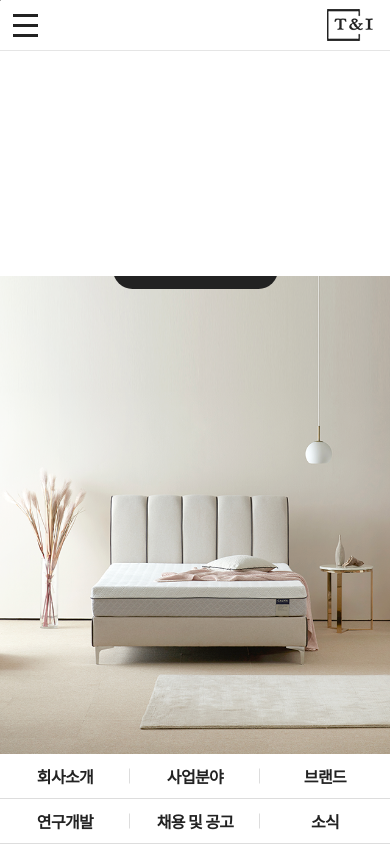
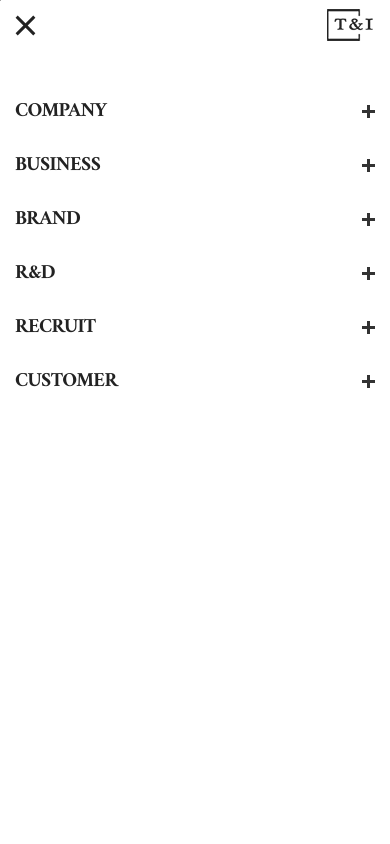
Before and after one commit to ParkDajeong/the-tni, a plain HTML site: page index.html in a window 390 px wide. Both pictures are taken after a click on the button "주메뉴 열기". Shown: the top 844 px of the page. Drawn offline with nearby package versions, Linux system fonts and the light colour scheme; a web font is replaced by a local one.

Commit message:
Mobile nav 구현

```diff
--- a/css/index.css
+++ b/css/index.css
@@ -50,18 +50,41 @@ header .inner {
   margin: 0 auto;
 }
 
+.btn-mb-menu span {
+  transition: background-color .6s;
+}
+
 .btn-mb-menu span::before,
 .btn-mb-menu span::after {
   content: "";
   position: absolute;
+  transition: margin-top .3s .3s, transform .3s;
+}
+
+.btn-mb-menu.on span {
+  background-color: transparent;
+}
+
+.btn-mb-menu.on span::before,
+.btn-mb-menu.on span::after {
+  margin-top: 0;
+  transition: margin-top .3s, transform .3s .3s;
 }
 
 .btn-mb-menu span::before {
-  transform: translateY(-10px);
+  margin-top: -10px;
+}
+
+.btn-mb-menu.on span::before {
+  transform: rotate(45deg);
 }
 
 .btn-mb-menu span::after {
-  transform: translateY(10px);
+  margin-top: 10px;
+}
+
+.btn-mb-menu.on span::after {
+  transform: rotate(-45deg);
 }
 
 .menu {
@@ -76,6 +99,7 @@ header .inner {
   display: block;
   height: 100%;
   padding: 35px;
+  font-size: 18px;
   font-weight: 600;
 }
 
@@ -120,7 +144,7 @@ nav:hover .sub-menu {
   transition-property: opacity, visibility;
 }
 
-nav:hover + .menu-bg {
+.nav-wrapper:hover + .menu-bg {
   visibility: visible;
   opacity: 1;
 }
--- a/css/responsive.css
+++ b/css/responsive.css
@@ -2,6 +2,7 @@
   /* ===== Header ===== */
   header .inner {
     background-color: #fff;
+    flex-wrap: wrap;
     height: 50px;
     padding: 0;
   }
@@ -18,11 +19,93 @@
     order: 1;
     width: 80px;
     height: 50px;
+    z-index: 10;
+  }
+
+  .btn-menu-wrapper {
+    z-index: 10;
+  }
+
+  .nav-wrapper {
+    /* display: none; */
+    background-color: #fff;
+    order: 2;
+    position: fixed;
+    top: 0;
+    left: 0;
+    width: 100%;
+    height: 100vh;
+    padding: 70px 15px 0;
+    clip-path: circle(0 at 0 0);
+    transition: clip-path .8s;
+  }
+
+  .nav-wrapper.on {
+    clip-path: circle(150% at 0 0);
+  }
+
+  nav {
+    margin-top: 15px;
   }
 
   .menu {
-    /* 임시 */
-    display: none;
+    flex-direction: column;
+    margin: 0;
+  }
+
+  .menu-link {
+    position: relative;
+    margin: 10px 0;
+    padding: 5px 0;
+    font-size: 20px;
+    line-height: 1.2;
+  }
+
+  .menu-link::before,
+  .menu-link::after {
+    content: "";
+    position: absolute;
+    top: 50%;
+    right: 0;
+    width: 13px;
+    height: 3px;
+    margin-top: -2px;
+    background-color: #333;
+    transform-origin: center;
+    transition: transform .3s;
+  }
+
+  .menu-link::after {
+    transform: rotate(90deg);
+  }
+
+  .menu-item.on .menu-link::before,
+  .menu-item.on .menu-link::after {
+    transform: rotate(180deg);
+  }
+
+
+  .sub-menu {
+    position: static;
+    max-height: 0;
+    height: auto;
+    padding: 0;
+    margin: -15px 0 15px;
+    opacity: 1;
+    visibility: visible;
+    overflow: hidden;
+    transition: .3s;
+    transition-property: max-height, margin, opacity;
+  }
+
+  .menu-item.on .sub-menu {
+    max-height: 300px;
+    margin-top: -5px;
+  }
+
+  .sub-menu-link {
+    padding: 12px 0;
+    line-height: 1;
   }
 
   /* ===== Main ===== */
--- a/index.html
+++ b/index.html
@@ -44,11 +44,12 @@
           <span></span>
         </button>
       </div>
+      <div class="nav-wrapper">
         <nav>
           <h2 class="blind">주메뉴</h2>
           <ul class="menu flex-box">
             <li class="menu-item">
-            <a href="#" class="menu-link font-amiri fz-18">COMPANY</a>
+              <a href="#" class="menu-link font-amiri">COMPANY</a>
               <ul class="sub-menu">
                 <li><a href="#" class="sub-menu-link">회사소개</a></li>
                 <li><a href="#" class="sub-menu-link">비전과 가치</a></li>
@@ -58,7 +59,7 @@
               </ul>
             </li>
             <li class="menu-item">
-            <a href="#" class="menu-link font-amiri fz-18">BUSINESS</a>
+              <a href="#" class="menu-link font-amiri">BUSINESS</a>
               <ul class="sub-menu">
                 <li><a href="#" class="sub-menu-link">가누다 사업부</a></li>
                 <li><a href="#" class="sub-menu-link">호텔 사업부</a></li>
@@ -68,21 +69,21 @@
               </ul>
             </li>
             <li class="menu-item">
-            <a href="#" class="menu-link font-amiri fz-18">BRAND</a>
+              <a href="#" class="menu-link font-amiri">BRAND</a>
               <ul class="sub-menu">
                 <li><a href="#" class="sub-menu-link">자사 브랜드</a></li>
                 <li><a href="#" class="sub-menu-link">취급 브랜드</a></li>
               </ul>
             </li>
             <li class="menu-item">
-            <a href="#" class="menu-link font-amiri fz-18">R&D</a>
+              <a href="#" class="menu-link font-amiri">R&D</a>
               <ul class="sub-menu">
                 <li><a href="#" class="sub-menu-link">연구소 소개</a></li>
                 <li><a href="#" class="sub-menu-link">지적재산권</a></li>
               </ul>
             </li>
             <li class="menu-item">
-            <a href="#" class="menu-link font-amiri fz-18">RECRUIT</a>
+              <a href="#" class="menu-link font-amiri">RECRUIT</a>
               <ul class="sub-menu">
                 <li><a href="#" class="sub-menu-link">인재상 및 인사제도</a></li>
                 <li><a href="#" class="sub-menu-link">복리후생</a></li>
@@ -90,7 +91,7 @@
               </ul>
             </li>
             <li class="menu-item">
-            <a href="#" class="menu-link font-amiri fz-18">CUSTOMER</a>
+              <a href="#" class="menu-link font-amiri">CUSTOMER</a>
               <ul class="sub-menu">
                 <li><a href="#" class="sub-menu-link">NEWS&NOTICE</a></li>
                 <li><a href="#" class="sub-menu-link">T&I 매거진</a></li>
@@ -100,6 +101,7 @@
             </li>
           </ul> <!-- //menu -->
         </nav> <!-- //nav -->
+      </div>
       <div class="menu-bg"></div>
     </div> <!-- //inner -->
   </header> <!-- //header -->
--- a/js/index.js
+++ b/js/index.js
@@ -3,6 +3,11 @@ const storyTabCont = document.querySelector(".video-tab .tab-cont");
 const storySecCont = document.querySelector(".story-sec .sec-cont");
 const productTabCont = document.querySelector(".product-tab .tab-cont");
 const productSecCont = document.querySelector(".product-sec .sec-cont");
+const menuToggleBtn = document.querySelector(".btn-mb-menu");
+const mobileNav = document.querySelector(".nav-wrapper");
+const menuCategory = document.querySelectorAll(".menu-link");
+let delay = 300;
+let timer = null;
 
 const getVerticalMargin = (el) => {
   const style = window.getComputedStyle(el);
@@ -54,15 +59,37 @@ const setProductSectionHeight = () => {
   setPaddingBottom(productSecCont, height);
 }
 
+const removeClass = (target, arr, className) => {
+  arr.forEach((item) => {
+    if(item !== target) {
+      item.parentElement.classList.remove(className + "")
+    }
+  });
+};
+
+menuToggleBtn.addEventListener("click", (e) => {
+  menuToggleBtn.classList.toggle("on");
+  mobileNav.classList.toggle("on");
+  removeClass("", menuCategory, "on");
+});
+
+// Mobile Nav Accordion Event
+menuCategory.forEach((btn) => {
+  btn.addEventListener("click", (e) => {
+    e.preventDefault();
+    const _this = e.target;
+
+    removeClass(_this, menuCategory, "on");
+    _this.parentElement.classList.toggle("on");
+  });
+});
+
 // Browser Load Event
 toggleHeaderScrollEvent();
 setStorySectionHeight();
 setProductSectionHeight();
 
 // Browser Resize Event
-let delay = 300;
-let timer = null;
-
 window.addEventListener("resize", () => {
   clearTimeout(timer);
   timer = setTimeout(() => {
```
Lines whose indentation alone changed are shown as unchanged.
